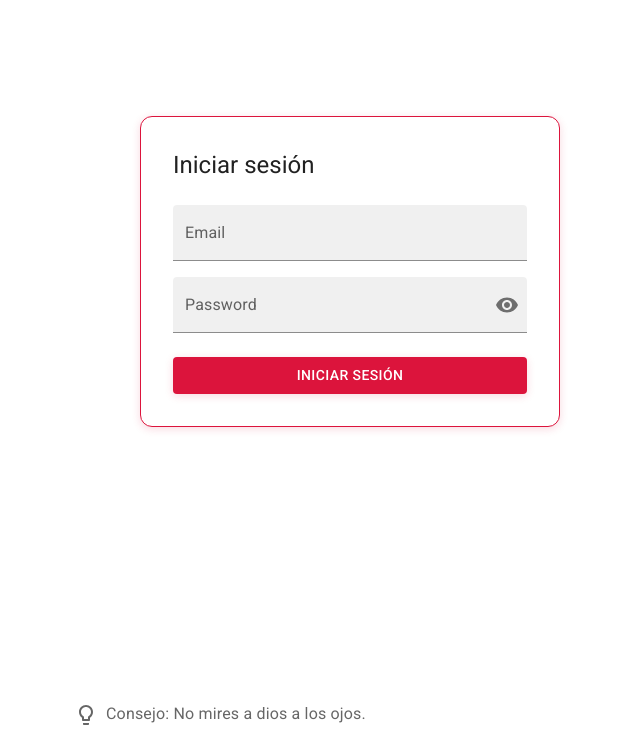
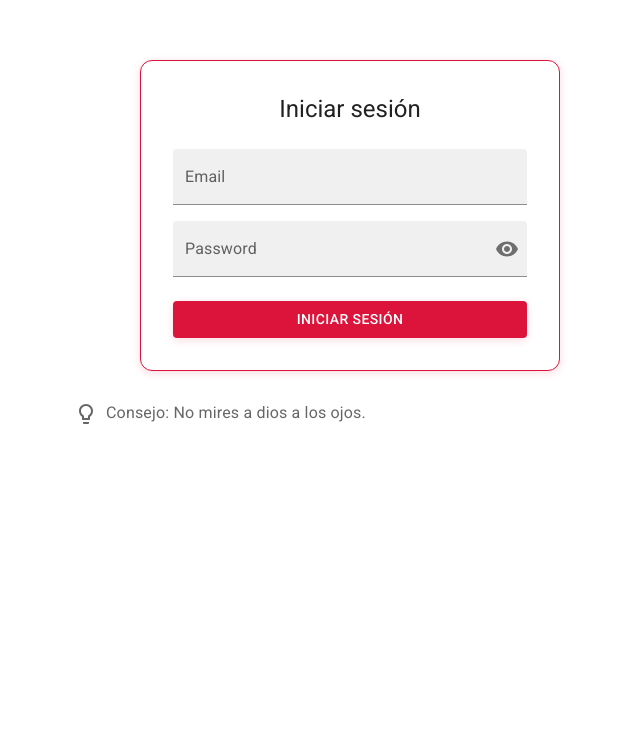
Before and after one commit to khalel2401/Michelangelo, a React (Vite) app in the folder Frontend/: page / in a window 1280 px wide. Shown: the part 161-904 px from the top of the page, without its empty margins (290-930 px from the left). After the commit the page ends 800 px from the top, so only its background shows below. Built offline with nearby package versions, Linux system fonts and the light colour scheme; no server answers.

Commit message:
fix(App.jsx & Login.jsx): arreglos varios en los tags de componentes

```diff
--- a/Frontend/src/App.jsx
+++ b/Frontend/src/App.jsx
@@ -19,10 +19,11 @@ export default function App() {
       <Route
         path="/"
         element={isLoggedIn ? <Home /> : (
-          <Container maxWidth="sm">
-            <Box sx={{ my: 4 }}>
-              <Login onLogin={() => setIsLoggedIn(true)} />
-            </Box>
+          <Container
+            maxWidth="sm"
+            sx={{ minHeight: '100vh', display: 'flex', flexDirection: 'column', justifyContent: 'center' }}
+          >
+            <Login onLogin={() => setIsLoggedIn(true)} />
             <ProTip />
           </Container>
         )}
--- a/Frontend/src/pages/Login.jsx
+++ b/Frontend/src/pages/Login.jsx
@@ -64,7 +64,7 @@ export default function Login({ onLogin }) {
   return (
     <Box
       sx={{
-        minHeight: "100vh",
+        width: "100%",
         display: "flex",
         alignItems: "center",
         justifyContent: "center",
@@ -115,7 +115,7 @@ export default function Login({ onLogin }) {
             gap: 2,
           }}
         >
-          <Typography variant="h5" component="h1" textAlign="center" gutterBottom>
+          <Typography variant="h5" component="h1" align="center" gutterBottom>
             Iniciar sesión
           </Typography>
 
```
